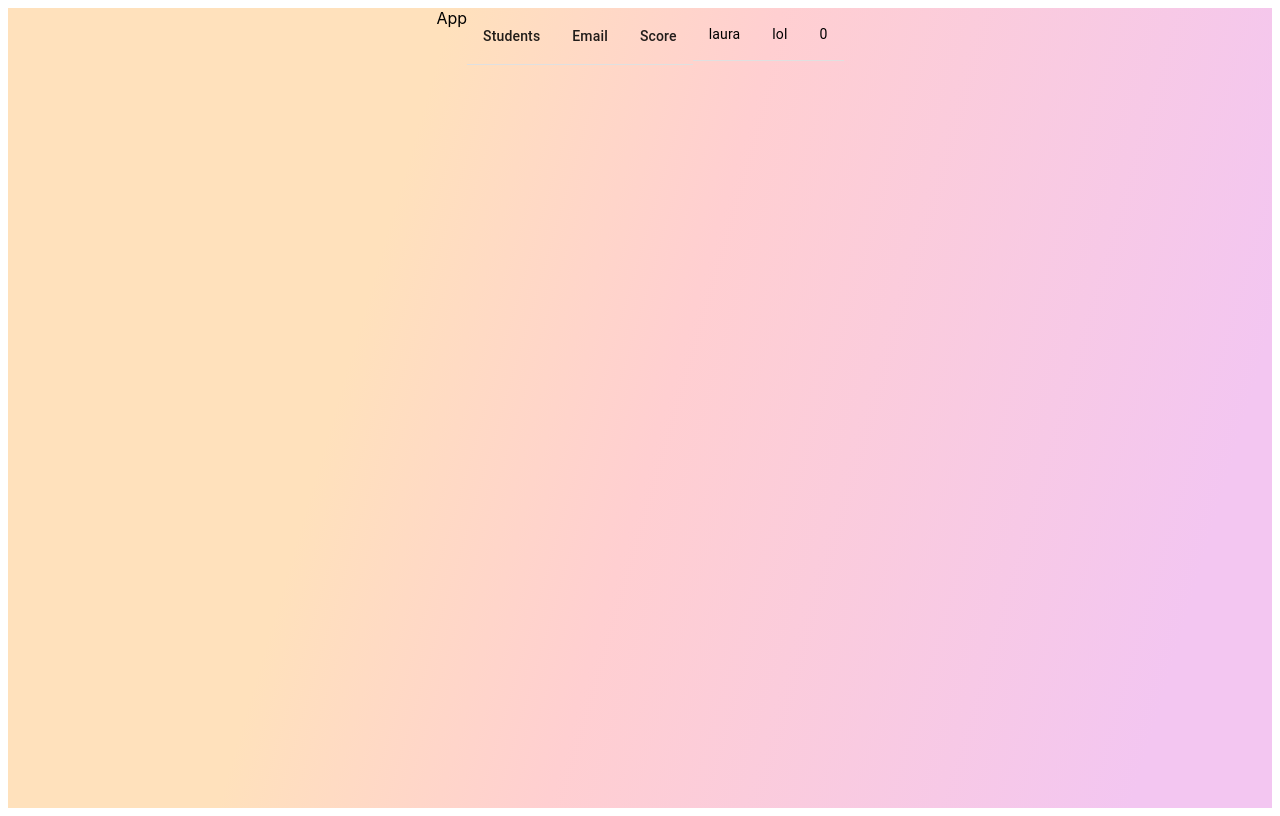
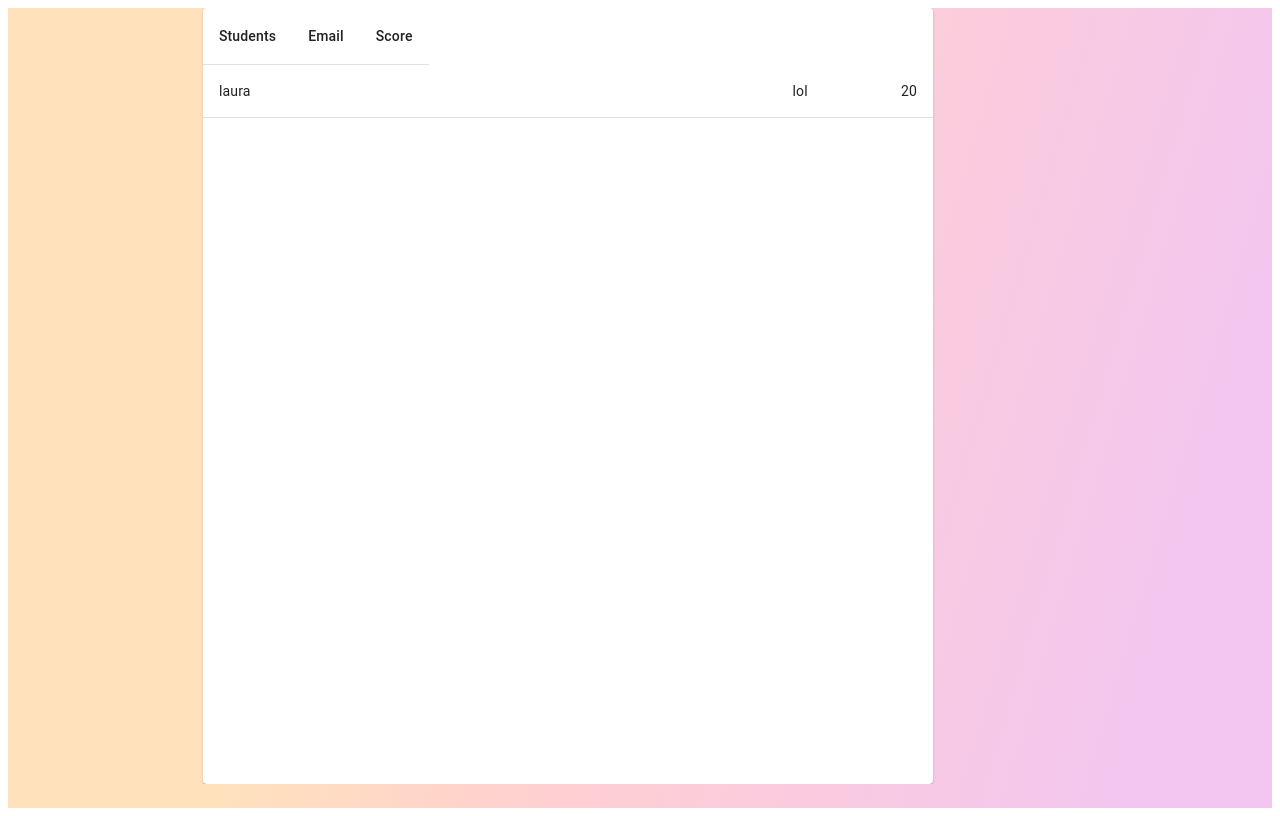
Before and after one commit to vincentli77/Projet-SGBDR, a React (Vite) app in the folder frontend/: page / in a window 1280 px wide. Built offline with nearby package versions, Linux system fonts and the light colour scheme.

Commit message:
[add] style

```diff
--- a/frontend/src/App.css
+++ b/frontend/src/App.css
@@ -5,3 +5,13 @@
 	justify-content: center;
 	font-family: "Inter", sans-serif;
 }
+
+.AppGlass {
+	display: grid;
+	height: 97%;
+	width: 97%;
+	border-radius: 2rem;
+	background-color: var(--glass);
+	overflow: hidden;
+	grid-template-columns: 11rem auto 20rem;
+}
--- a/frontend/src/App.tsx
+++ b/frontend/src/App.tsx
@@ -1,14 +1,14 @@
+import { Tab } from "./Components/Tab.component";
 import React from "react";
 import "./App.css";
-import { Header } from "./Components/Header.component";
-import { Row } from "./Components/Row.component";
 
 function App() {
 	return (
 		<div className="App">
-			App
-			<Header studentName="Name" email="email" score="score" />
-			<Row studentName="laura" email="lol" score={0} />
+			<div className="AppGlass">
+				<div></div>
+				<Tab studentName="laura" email="lol" score={20} />
+			</div>
 		</div>
 	);
 }
```
